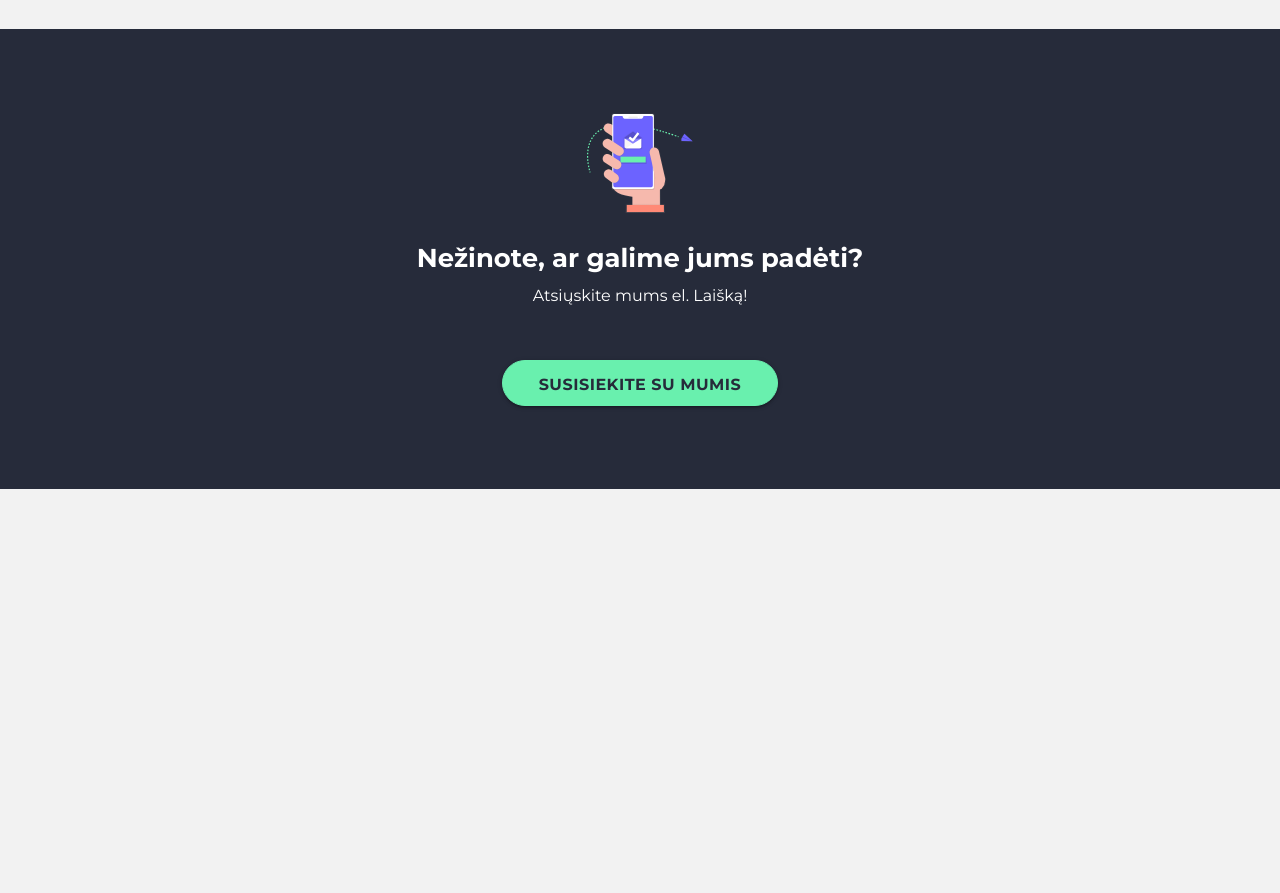
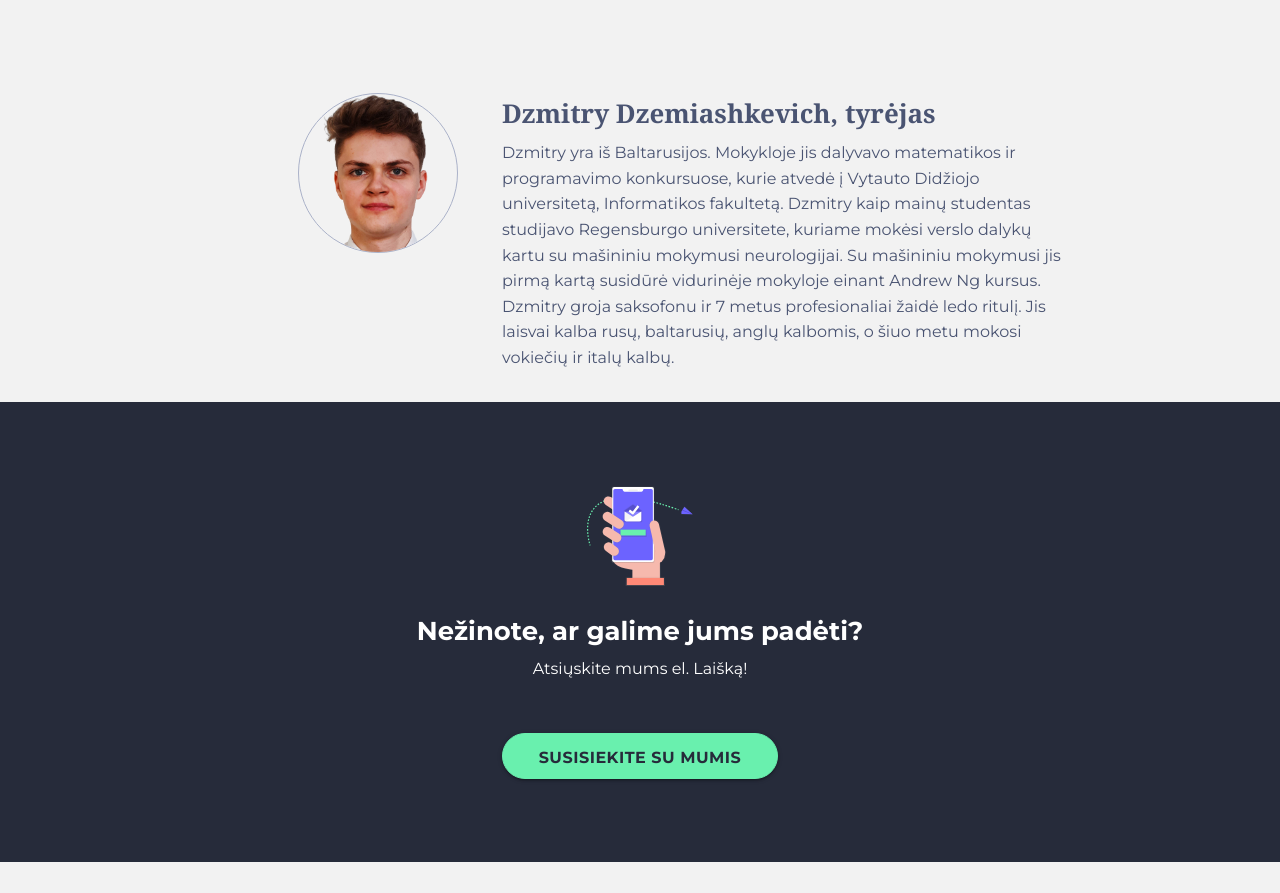
Before and after one commit to wittykiosk/tdi_webpage_aai-labs_lt, a plain HTML site: page index.html in a window 1280 px wide. Shown: the part 8998-9891 px from the top of the page. Before the commit the page ends 9583 px from the top, so only its background shows below. Drawn offline with Linux system fonts and the light colour scheme; a web font is replaced by a local one.

Commit message:
dzmitry summary

```diff
--- a/index.html
+++ b/index.html
@@ -431,6 +431,17 @@
                 <p> Julius - programinės įrangos inžinierius, didelį dėmesį skiriantis matematikos taikymams programose. DI problemas Julius sprendžia remiantis Jam artimais programinės įrangos kūrimo principais. Taip pat Julius domisi sistemų programavimu bei skatinamuoju mašininiu mokymusi. </p>
             </div>
         </div>
+        <div class="row  team-member">
+            <div class="col s4 face-box">
+                <p>
+                    <img src="img/us/dzmitry-d-removebg-preview.png"/>
+                </p>
+            </div>
+            <div class="col s8 member-intro">
+                <h3> Dzmitry Dzemiashkevich, tyrėjas </h3>
+                <p> Dzmitry yra iš Baltarusijos. Mokykloje jis dalyvavo matematikos ir programavimo konkursuose, kurie atvedė į Vytauto Didžiojo universitetą, Informatikos fakultetą. Dzmitry kaip mainų studentas studijavo Regensburgo universitete, kuriame mokėsi verslo dalykų kartu su mašininiu mokymusi neurologijai. Su mašininiu mokymusi jis pirmą kartą susidūrė vidurinėje mokyloje einant Andrew Ng kursus. Dzmitry groja saksofonu ir 7 metus profesionaliai žaidė ledo ritulį. Jis laisvai kalba rusų, baltarusių, anglų kalbomis, o šiuo metu mokosi vokiečių ir italų kalbų. </p>
+            </div>
+        </div>
     </div>
     <!-- CTA -->
     <div class="bg--dark-gray align--center pt3 pb3">
```
Also changed, not shown: img/us/dzmitry-d-removebg-preview.png (added), img/us/dzmitry-d.png (added), img/us/gustas-g.png (added).
